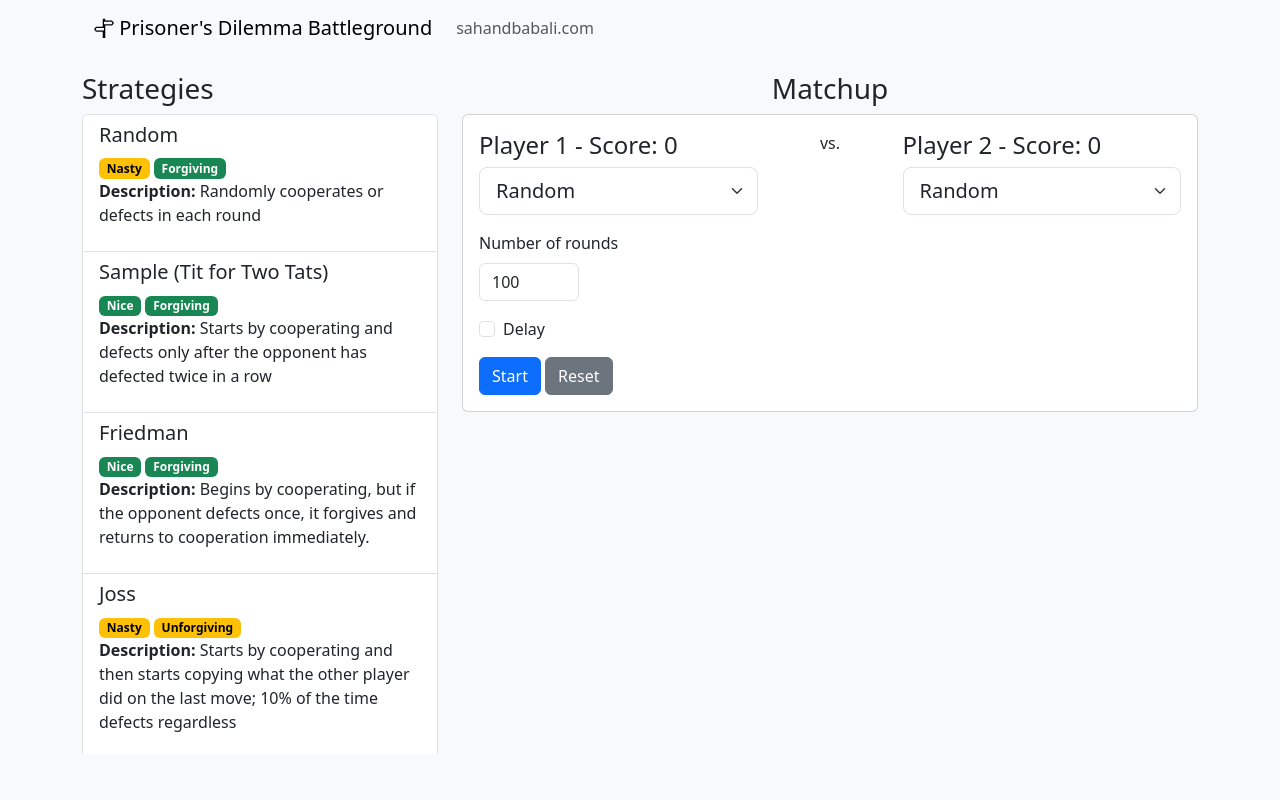
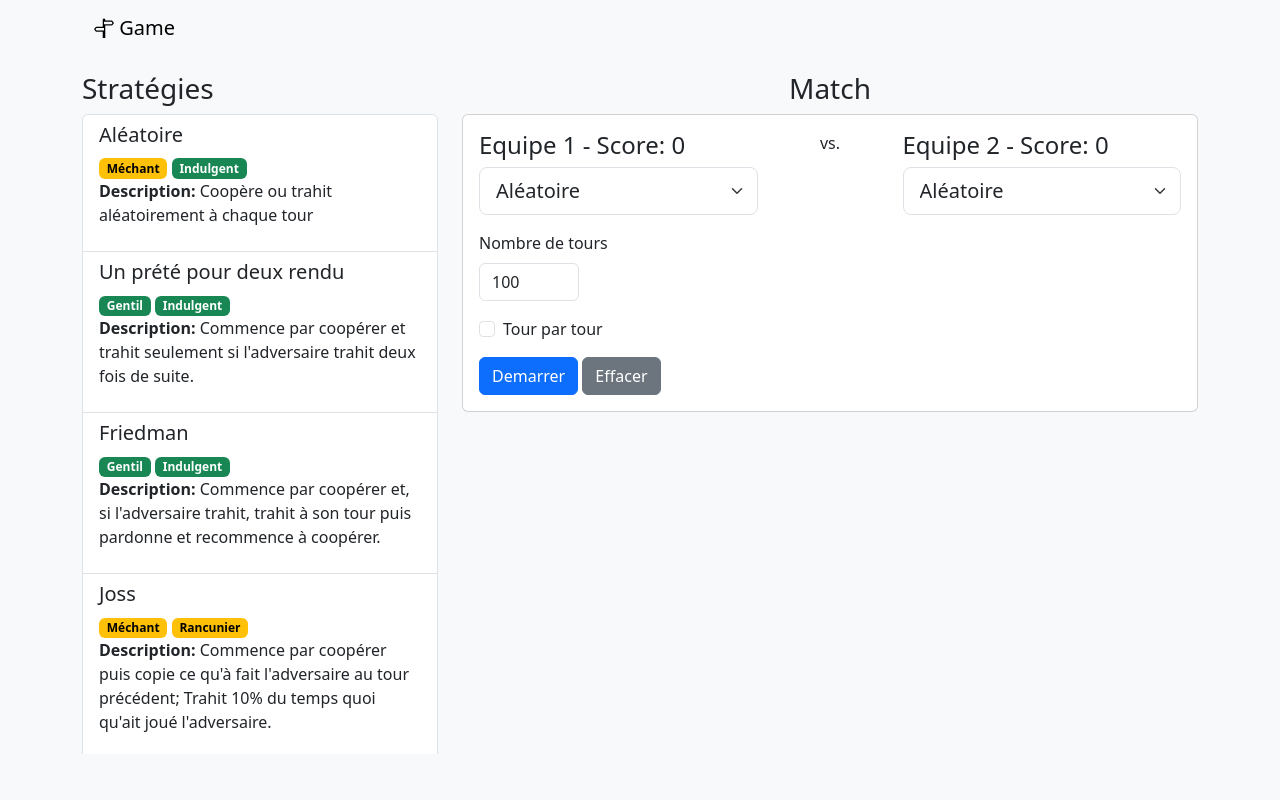
Before and after one commit to FeynmanKenobi/Game, a plain HTML site: page index.html in a window 1280 px wide. Drawn offline with nearby package versions, Linux system fonts and the light colour scheme.

Commit message:
Francais

```diff
--- a/index.html
+++ b/index.html
@@ -21,21 +21,11 @@
     <div class="container">
         <nav class="navbar navbar-expand-lg bg-body-tertiary mb-3">
             <div class="container-fluid">
-                <a class="navbar-brand" href="#"> <i class="bi bi-signpost-split"></i> Prisoner's Dilemma
-                    Battleground</a>
+                <a class="navbar-brand" href="#"> <i class="bi bi-signpost-split"></i> Game</a>
                 <button class="navbar-toggler" type="button" data-bs-toggle="collapse" data-bs-target="#navbarNav"
                     aria-controls="navbarNav" aria-expanded="false" aria-label="Toggle navigation">
                     <span class="navbar-toggler-icon"></span>
                 </button>
-                <div class="collapse navbar-collapse" id="navbarNav">
-                    <ul class="navbar-nav">
-                        <li class="nav-item">
-                            <a class="nav-link" target="_blank" aria-current="page"
-                                href="https://sahandbabali.com/">sahandbabali.com</a>
-                        </li>
-
-                    </ul>
-                </div>
             </div>
         </nav>
 
@@ -43,7 +33,7 @@
 
         <div class="row">
             <div class="col-md-4">
-                <h3>Strategies</h3>
+                <h3>Stratégies</h3>
 
 
                 <div id="strategycol">
@@ -60,14 +50,14 @@
             <div class="col-md-8">
 
 
-                <h3 class="text-center">Matchup</h3>
+                <h3 class="text-center">Match</h3>
 
                 <div class="card mb-3">
                     <div class="card-body">
 
                         <div class="row mb-3">
                             <div class="col-md-5">
-                                <h4>Player 1 - Score: <span id="p1score">0</span></h4>
+                                <h4>Equipe 1 - Score: <span id="p1score">0</span></h4>
 
                                 <select id="player1select" class="form-select form-select-lg"
                                     aria-label="Default select example">
@@ -77,7 +67,7 @@
                             <div class="col-md-2 text-center"> vs.</div>
 
                             <div class="col-md-5">
-                                <h4>Player 2 - Score: <span id="p2score">0</span></h4>
+                                <h4>Equipe 2 - Score: <span id="p2score">0</span></h4>
 
                                 <select id="player2select" class="form-select form-select-lg"
                                     aria-label="Default select example">
@@ -93,7 +83,7 @@
 
 
                             <div class="mb-3">
-                                <label for="numberofrounds" class="form-label">Number of rounds</label>
+                                <label for="numberofrounds" class="form-label">Nombre de tours</label>
                                 <input type="number" value="100" class="form-control" id="numberofrounds"
                                     style="width: 100px;">
                             </div>
@@ -102,7 +92,7 @@
                             <div class="form-check">
                                 <input class="form-check-input" type="checkbox" value="" id="delaycheckbox">
                                 <label class="form-check-label" for="delaycheckbox">
-                                    Delay
+                                    Tour par tour
                                 </label>
                             </div>
 
@@ -110,8 +100,8 @@
 
 
 
-                        <button id="startbtn" type="button" class="btn btn-primary">Start</button>
-                        <button type="button" class="btn btn-secondary" onclick="location.reload()">Reset</button>
+                        <button id="startbtn" type="button" class="btn btn-primary">Demarrer</button>
+                        <button type="button" class="btn btn-secondary" onclick="location.reload()">Effacer</button>
 
 
                     </div>
--- a/script.js
+++ b/script.js
@@ -1,66 +1,66 @@
 const strategies = [
     {
-        title: "Random",
-        description: "Randomly cooperates or defects in each round",
-        nature: "nasty",
-        forgiveness: "forgiving",
+        title: "Aléatoire",
+        description: "Coopère ou trahit aléatoirement à chaque tour",
+        nature: "méchant",
+        forgiveness: "indulgent",
         function: randomStrategy,
     },
     {
-        title: "Sample (Tit for Two Tats)",
-        description: "Starts by cooperating and defects only after the opponent has defected twice in a row",
-        nature: "nice",
-        forgiveness: "forgiving",
+        title: "Un prété pour deux rendu",
+        description: "Commence par coopérer et trahit seulement si l'adversaire trahit deux fois de suite.",
+        nature: "gentil",
+        forgiveness: "indulgent",
         function: sampleStrategy,
     },
     {
         title: "Friedman",
-        description: "Begins by cooperating, but if the opponent defects once, it forgives and returns to cooperation immediately.",
-        nature: "nice",
-        forgiveness: "forgiving",
+        description: "Commence par coopérer et, si l'adversaire trahit, trahit à son tour puis pardonne et recommence à coopérer.",
+        nature: "gentil",
+        forgiveness: "indulgent",
         function: friedmanStrategy,
     },
     {
         title: "Joss",
-        description: "Starts by cooperating and then starts copying what the other player did on the last move; 10% of the time defects regardless",
-        nature: "nasty",
-        forgiveness: "unforgiving",
+        description: "Commence par coopérer puis copie ce qu'à fait l'adversaire au tour précédent; Trahit 10% du temps quoi qu'ait joué l'adversaire.",
+        nature: "méchant",
+        forgiveness: "rancunier",
         function: jossStrategy,
     },
     {
-        title: "Tit For Tat",
-        description: "Starts by cooperating and then copies what the opponent did in the last move",
-        nature: "nice",
-        forgiveness: "forgiving",
+        title: "Un prété pour un rendu",
+        description: "Commence par coopérer puis copie ce qu'à fait l'adversaire au tour précédent",
+        nature: "gentil",
+        forgiveness: "indulgent",
         function: titForTatStrategy,
     },
 
     {
-        title: "Always Cooperate",
-        description: "Cooperates in every round",
-        nature: "nice",
-        forgiveness: "forgiving",
+        title: "Coopère toujours",
+        description: "Coopère à chaque tour",
+        nature: "gentil",
+        forgiveness: "indulgent",
         function: alwaysCooperate,
     },
     {
-        title: "Always Defect",
-        description: "Defects in every round",
-        nature: "nasty",
-        forgiveness: "unforgiving",
+        title: "Trahit toujours",
+        description: "Trahit à chaque tour",
+        nature: "méchant",
+        forgiveness: "rancunier",
         function: alwaysDefect,
     },
     {
         title: "Grudger",
-        description: "Cooperates until the opponent defects, then defects forever",
-        nature: "nice",
-        forgiveness: "unforgiving",
+        description: "Coopère jusqu'à ce que l'adversaire trahisse, puis trahit pour toujours",
+        nature: "gentil",
+        forgiveness: "rancunier",
         function: grudgerStrategy,
     },
     {
         title: "Pavlov",
-        description: "Cooperates if both players' moves are the same in the last round, otherwise, defects",
-        nature: "nice",
-        forgiveness: "forgiving",
+        description: "Coopère si les deux joueurs ont joué la même chose au tour précédent, trahit si ce n'est pas le cas",
+        nature: "gentil",
+        forgiveness: "indulgent",
         function: pavlovStrategy,
     },
 ];
@@ -103,8 +103,8 @@ function populateList() {
         listItem.className = 'list-group-item';
         listItem.innerHTML = `
         <h5>${strategy.title}</h5>
-        <span class="capitalize-first badge text-bg-${strategy.nature === "nice" ? "success" : "warning"}">${strategy.nature}</span>
-        <span class="capitalize-first badge text-bg-${strategy.forgiveness === "forgiving" ? "success" : "warning"}">${strategy.forgiveness}</span>
+        <span class="capitalize-first badge text-bg-${strategy.nature === "gentil" ? "success" : "warning"}">${strategy.nature}</span>
+        <span class="capitalize-first badge text-bg-${strategy.forgiveness === "indulgent" ? "success" : "warning"}">${strategy.forgiveness}</span>
         <p><strong>Description:</strong> ${strategy.description}</p>
 
       `;
@@ -141,44 +141,44 @@ populateSelectInputs();
 
 // Function for Random strategy
 function randomStrategy(opponent, history) {
-    // Randomly choose "cooperate" or "defect"
-    return Math.random() < 0.5 ? "cooperate" : "defect";
+    // Randomly choose "coopère" or "trahit"
+    return Math.random() < 0.5 ? "coopère" : "trahit";
 }
 
 // Function for Sample (Tit for Two Tats) strategy
 function sampleStrategy(opponent, history) {
     // Start by cooperating
     if (history.length === 0) {
-        return "cooperate";
+        return "coopère";
     }
 
-    // Defect only after opponent had defected twice in a row
+    // trahit only after opponent had defected twice in a row
     const lastTwoMoves = history.slice(-2);
-    if (lastTwoMoves.every(move => move[opponent] === "defect")) {
-        return "defect";
+    if (lastTwoMoves.every(move => move[opponent] === "trahit")) {
+        return "trahit";
     }
 
-    return "cooperate";
+    return "coopère";
 }
 
 // Function for Friedman strategy
 function friedmanStrategy(opponent, history) {
     // Start by cooperating
     if (history.length === 0) {
-        return "cooperate";
+        return "coopère";
     }
 
-    // Defect if opponent defected once
-    if (history.some(round => round[opponent] === "defect")) {
-        // Return to cooperate if opponent cooperates again
-        if (history[history.length - 1][opponent] === "cooperate") {
-            return "cooperate";
+    // trahit if opponent defected once
+    if (history.some(round => round[opponent] === "trahit")) {
+        // Return to coopère if opponent cooperates again
+        if (history[history.length - 1][opponent] === "coopère") {
+            return "coopère";
         } else {
-            return "defect";
+            return "trahit";
         }
     }
 
-    return "cooperate";
+    return "coopère";
 }
 
 
@@ -186,45 +186,46 @@ function friedmanStrategy(opponent, history) {
 function jossStrategy(opponent, history) {
     // Start by cooperating
     if (history.length === 0) {
-        return "cooperate";
+        return "coopère";
     }
 
-    // Copy opponent's last move 90% of the time, otherwise, defect
-    return Math.random() < 0.9 ? history[history.length - 1][opponent] : "defect";
+    // Copy opponent's last move 90% of the time, otherwise, trahit
+    return Math.random() < 0.9 ? history[history.length - 1][opponent] : "trahit";
 }
 
 // Function for Tit For Tat strategy
 function titForTatStrategy(opponent, history) {
     // Start by cooperating
     if (history.length === 0) {
-        return "cooperate";
+        return "coopère";
     }
 
     // Copy opponent's last move
     return history[history.length - 1][opponent];
 }
-// Cooperate always
+
+// coopère always
 function alwaysCooperate() {
-    return "cooperate";
+    return "coopère";
 }
 
-// Defect always
+// trahit always
 function alwaysDefect() {
-    return "defect";
+    return "trahit";
 }
 
 // Grudger (also known as "Tit for Tat with Forgiveness")
 function grudgerStrategy(opponent, history) {
     // Start by cooperating
     if (history.length === 0) {
-        return "cooperate";
+        return "coopère";
     }
 
-    // Defect if opponent defected at least once, otherwise, cooperate
-    if (history.some(round => round[opponent] === "defect")) {
-        return "defect";
+    // trahit if opponent defected at least once, otherwise, coopère
+    if (history.some(round => round[opponent] === "trahit")) {
+        return "trahit";
     } else {
-        return "cooperate";
+        return "coopère";
     }
 }
 
@@ -232,14 +233,14 @@ function grudgerStrategy(opponent, history) {
 function pavlovStrategy(opponent, history) {
     // Start by cooperating
     if (history.length === 0) {
-        return "cooperate";
+        return "coopère";
     }
 
-    // Cooperate if both players' moves are the same in the last round, otherwise, defect
+    // coopère if both players' moves are the same in the last round, otherwise, trahit
     if (history[history.length - 1][opponent] === history[history.length - 1].Pavlov) {
-        return "cooperate";
+        return "coopère";
     } else {
-        return "defect";
+        return "trahit";
     }
 }
 // end of strategies
@@ -280,16 +281,16 @@ function match() {
 
 
             // calculate scores
-            if (player1Move == "cooperate" && player2Move == "cooperate") {
+            if (player1Move == "coopère" && player2Move == "coopère") {
                 p1score += 3
                 p2score += 3
-            } else if (player1Move == "defect" && player2Move == "defect") {
+            } else if (player1Move == "trahit" && player2Move == "trahit") {
                 p1score += 1
                 p2score += 1
-            } else if (player1Move == "cooperate" && player2Move == "defect") {
+            } else if (player1Move == "coopère" && player2Move == "trahit") {
                 p1score += 0
                 p2score += 5
-            } else if (player1Move == "defect" && player2Move == "cooperate") {
+            } else if (player1Move == "trahit" && player2Move == "coopère") {
                 p1score += 5
                 p2score += 0
             }
@@ -311,9 +312,9 @@ function match() {
                 <div class="ib mb-5" >
                         <div class="">
 
-                         ${round + 1 === 1 ? "Player 1: " : ""}  ${player1Move === "cooperate" ? `<span class="badge rounded-pill text-bg-success">C</span>` : `<span class="badge rounded-pill text-bg-warning">D</span>`}
+                         ${round + 1 === 1 ? "Player 1: " : ""}  ${player1Move === "coopère" ? `<span class="badge rounded-pill text-bg-success">C</span>` : `<span class="badge rounded-pill text-bg-warning">D</span>`}
                         <br>
-                        ${round + 1 === 1 ? "Player 2: " : ""} ${player2Move === "cooperate" ? `<span class="badge rounded-pill text-bg-success">C</span>` : `<span class="badge rounded-pill text-bg-warning">D</span>`}
+                        ${round + 1 === 1 ? "Player 2: " : ""} ${player2Move === "coopère" ? `<span class="badge rounded-pill text-bg-success">C</span>` : `<span class="badge rounded-pill text-bg-warning">D</span>`}
                 </div>`
 
 
@@ -330,9 +331,9 @@ function match() {
             //             <div class="card-body">
             //             Round ${round + 1}:
             //             <br>
-            //             P1 ${player1Move === "cooperate" ? "C" : "D"}
+            //             P1 ${player1Move === "coopère" ? "C" : "D"}
             //             <br>
-            //             P2 ${player2Move === "cooperate" ? "C" : "D"}
+            //             P2 ${player2Move === "coopère" ? "C" : "D"}
             //             </div>
             //         </div>
             //     </div>`
```
